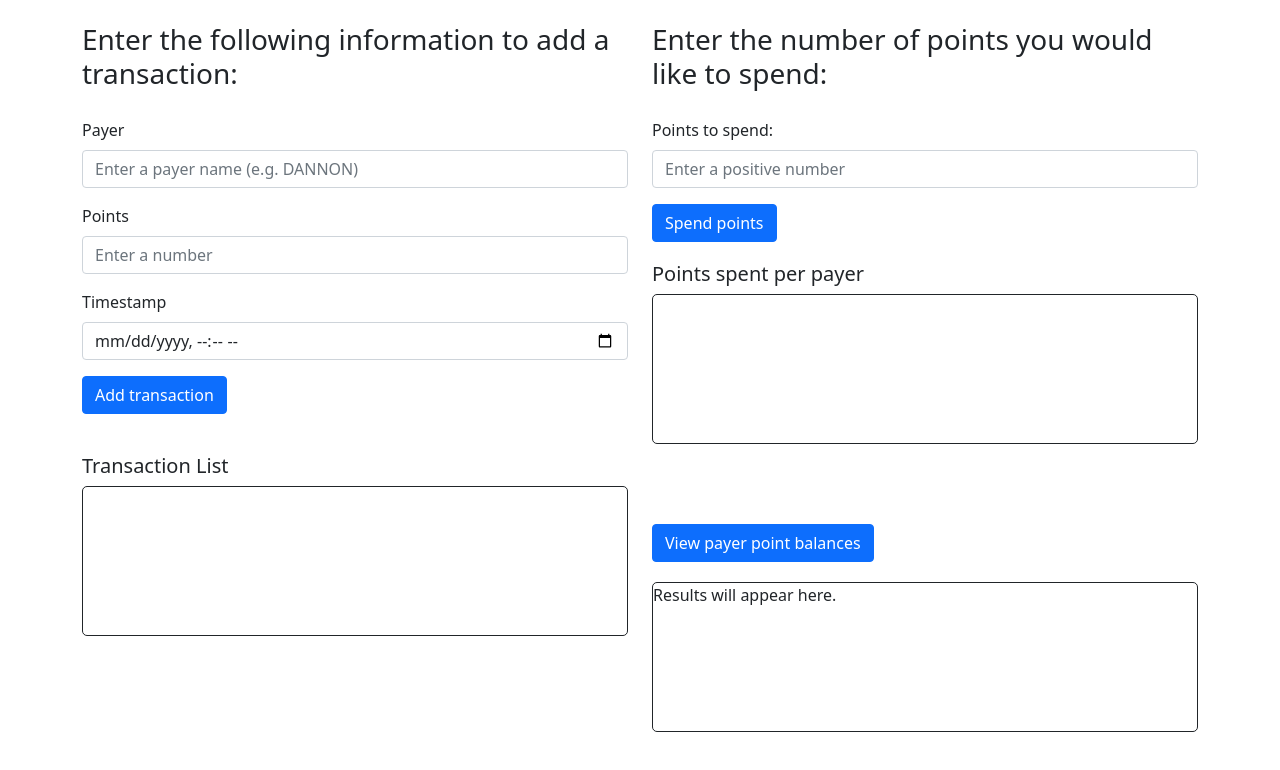
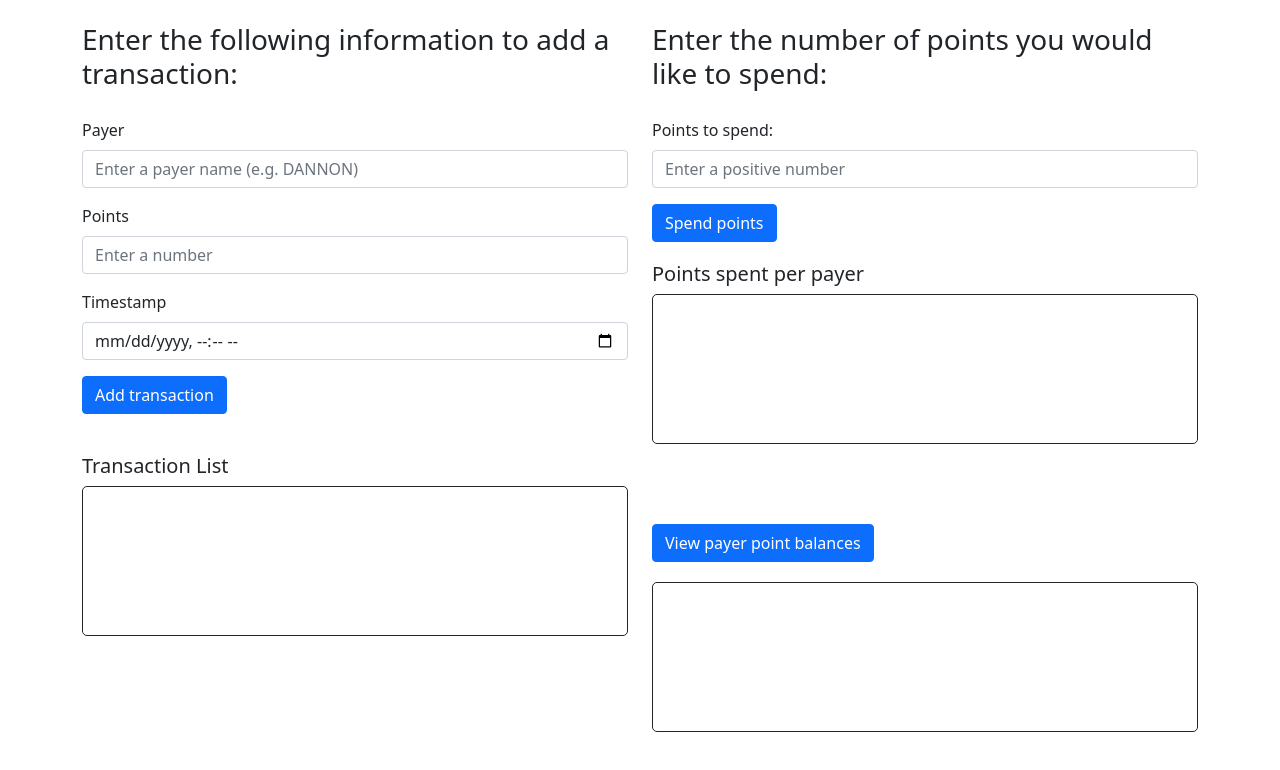
Before and after one commit to alanrmendez/fetch-coding-challenge, a plain HTML site: page index.html in a window 1280 px wide. Shown: the part 88-858 px from the top of the page. Drawn offline with nearby package versions, Linux system fonts and the light colour scheme.

Commit message:
Remove placeholder text

```diff
--- a/index.html
+++ b/index.html
@@ -87,7 +87,7 @@
                     <div style="padding-top: 20px;">
                         <div class="overflow-scroll col-12"
                         style="border-style: solid; height: 150px; border-width: thin; border-radius: 5px;" id="balances">
-                        Results will appear here.
+
                     </div>
                     </div>
                 </div>
```
